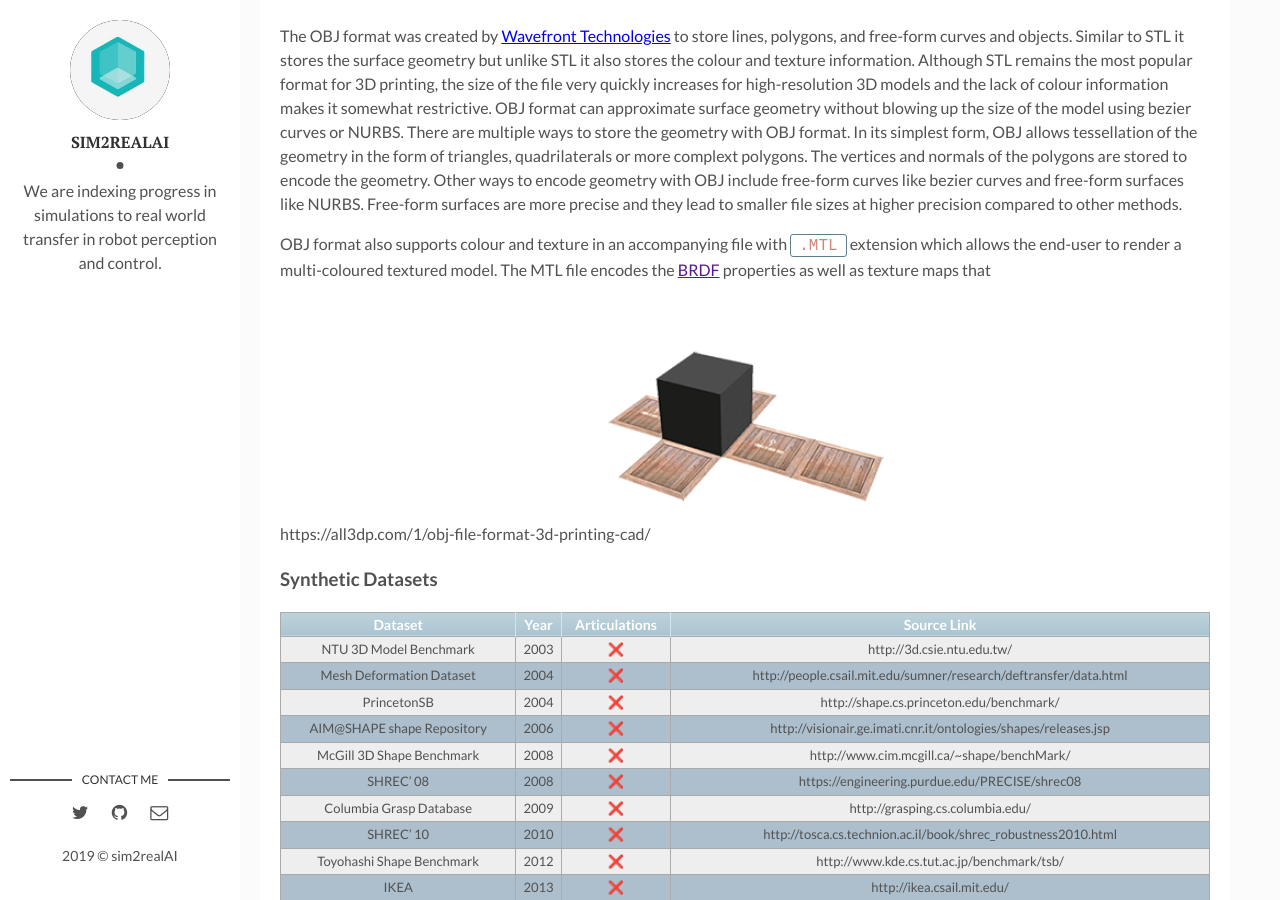
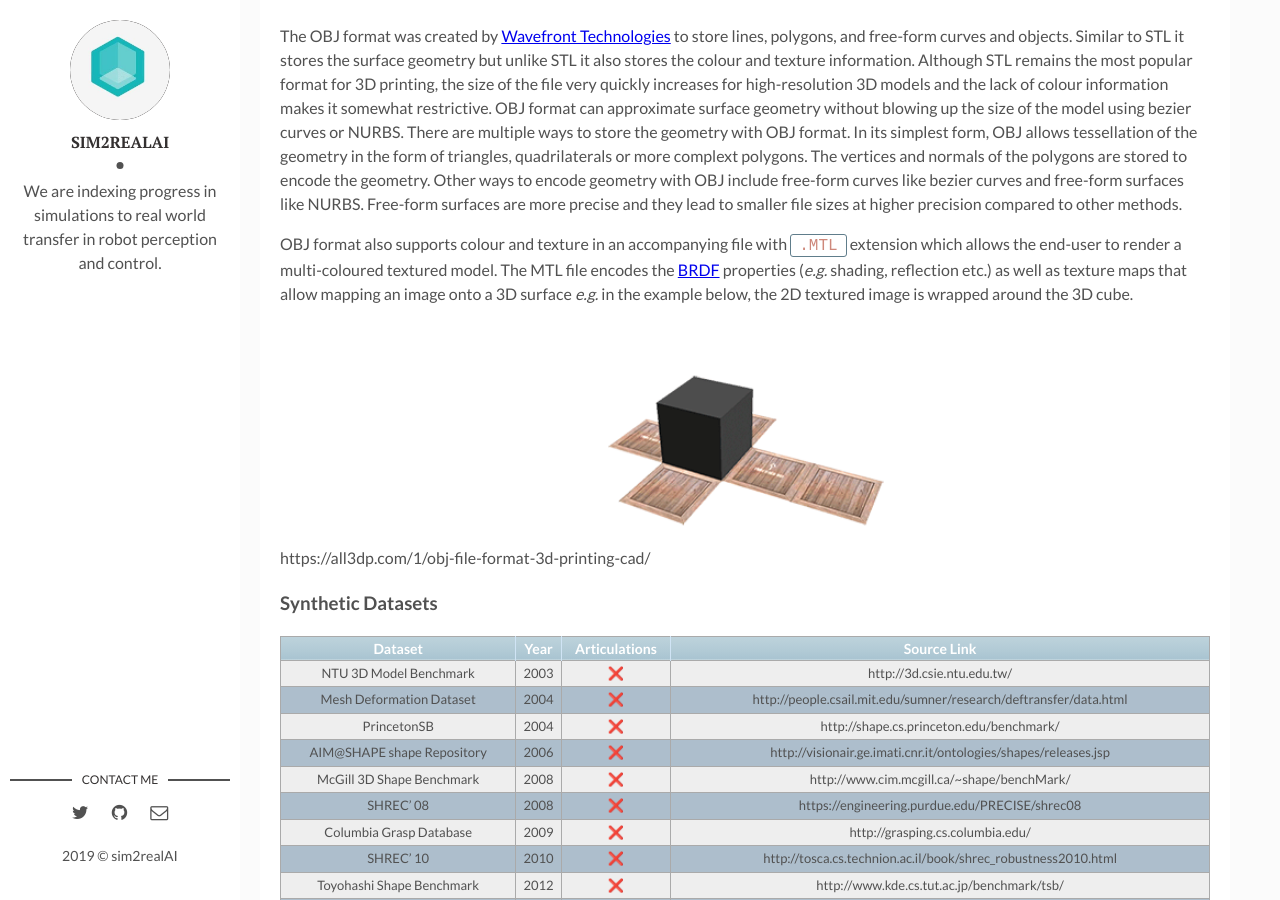
Before and after one commit to backupsim2realai/backupsim2realai.github.io, a Jekyll site: the page built from _posts/2019-01-15-Synthetic-Datasets-of-Objects-Part-I.markdown, in a window 1280 px wide and 900 px high, scrolled down 1780 px. Built offline with Jekyll 4.4.1, drawn with Linux system fonts in a browser that asks for light colours; emoji names are drawn with the system emoji font.

Commit message:
adding texture map content
Signed-off-by: Ankur Handa <ahanda@nvidia.com>

```diff
--- a/_posts/2019-01-15-Synthetic-Datasets-of-Objects-Part-I.markdown
+++ b/_posts/2019-01-15-Synthetic-Datasets-of-Objects-Part-I.markdown
@@ -34,7 +34,7 @@ STL files come in two different flavours namely ASCII and Binary and contain des
 
 The OBJ format was created by [Wavefront Technologies](https://en.wikipedia.org/wiki/Wavefront_Technologies) to store lines, polygons, and free-form curves and objects. Similar to STL it stores the surface geometry but unlike STL it also stores the colour and texture information. Although STL remains the most popular format for 3D printing, the size of the file very quickly increases for high-resolution 3D models and the lack of colour information makes it somewhat restrictive. OBJ format can approximate surface geometry without blowing up the size of the model using bezier curves or NURBS. There are multiple ways to store the geometry with OBJ format. In its simplest form, OBJ allows tessellation of the geometry in the form of triangles, quadrilaterals or more complext polygons. The vertices and normals of the polygons are stored to encode the geometry. Other ways to encode geometry with OBJ include free-form curves like bezier curves and free-form surfaces like NURBS. Free-form surfaces are more precise and they lead to smaller file sizes at higher precision compared to other methods.
 
-OBJ format also supports colour and texture in an accompanying file with `.MTL` extension which allows the end-user to render a multi-coloured textured model. The MTL file encodes the [BRDF]() properties as well as texture maps that
+OBJ format also supports colour and texture in an accompanying file with `.MTL` extension which allows the end-user to render a multi-coloured textured model. The MTL file encodes the [BRDF](https://en.wikipedia.org/wiki/Bidirectional_reflectance_distribution_function) properties (*e.g.* shading, reflection etc.) as well as texture maps that allow mapping an image onto a 3D surface *e.g.* in the example below, the 2D textured image is wrapped around the 3D cube.
 
 <center><img src="/assets/img/2019-01-15/texture_mapping.gif" width="30%"></center>
 
```
